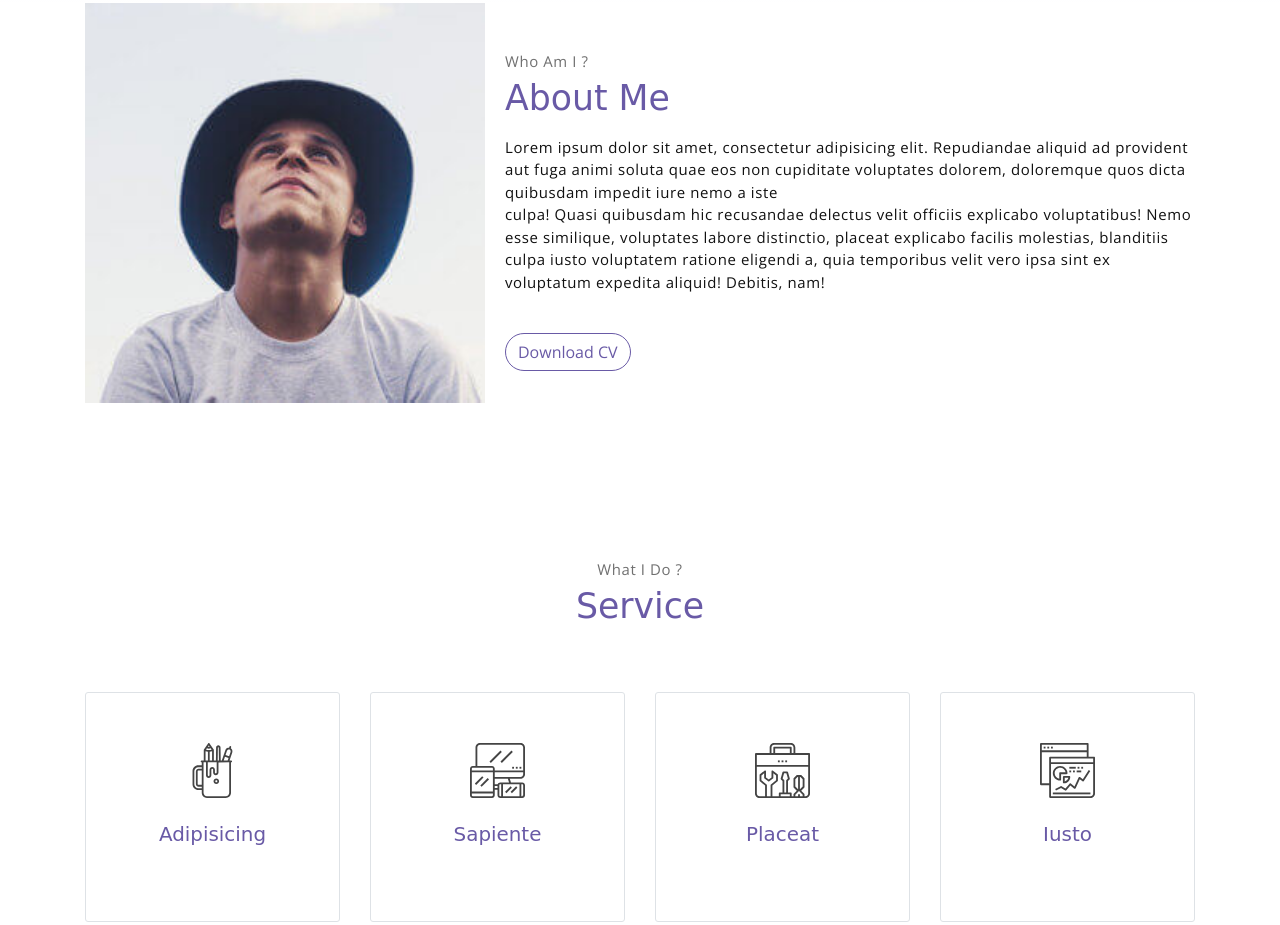
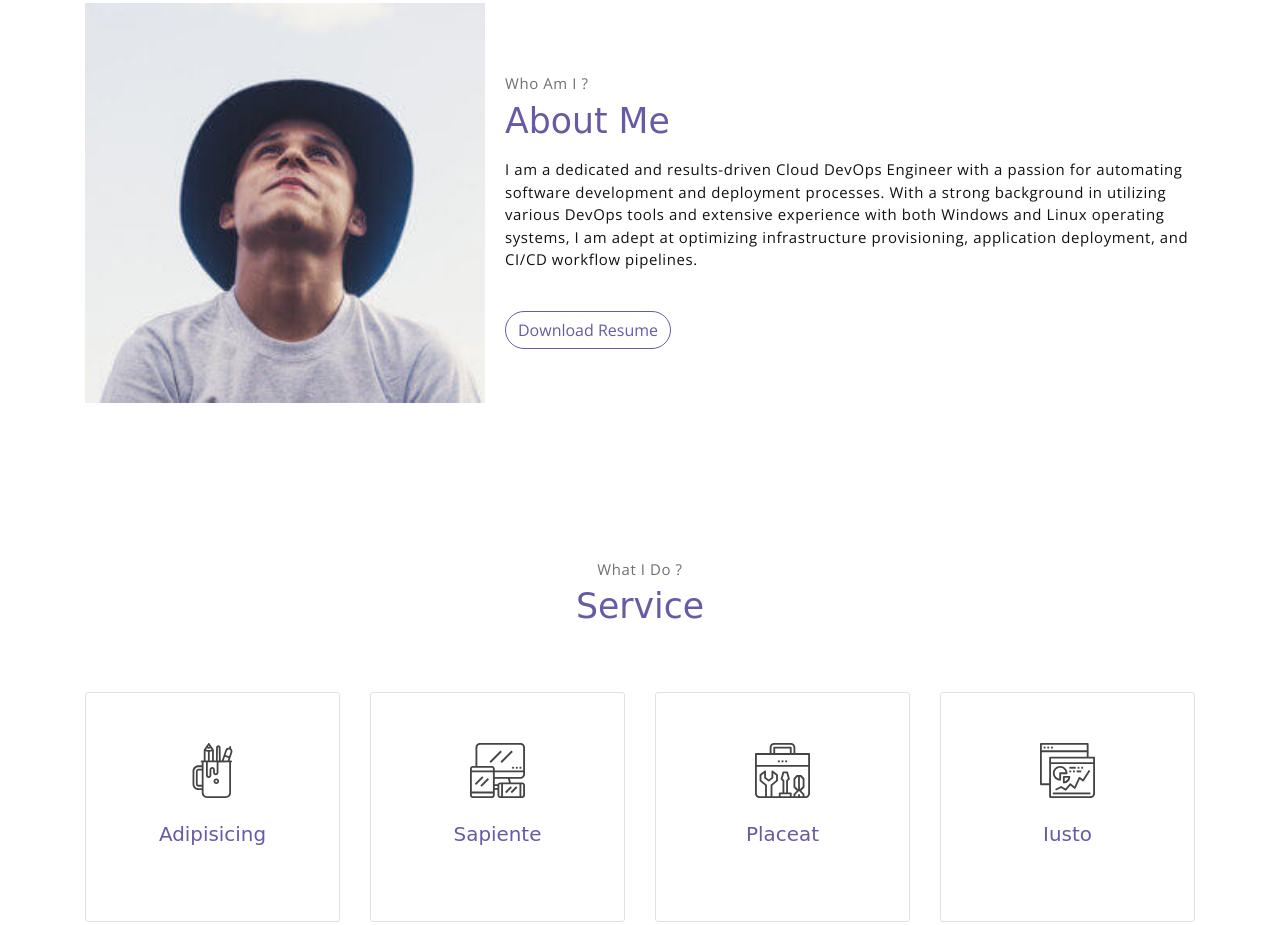
Before and after one commit to SaadSyed06/SaadSyed06.github.io, a plain HTML site: page index.html in a window 1280 px wide. Shown: the part 797-1722 px from the top of the page. Drawn offline with nearby package versions, Linux system fonts and the light colour scheme; a web font is replaced by a local one.

Commit message:
Update index.html

```diff
--- a/index.html
+++ b/index.html
@@ -78,15 +78,12 @@
                     <p class="section-subtitle">Who Am I ?</p>
                     <h2 class="section-title mb-3">About Me</h2>
                     <p>
-                        Lorem ipsum dolor sit amet, consectetur adipisicing elit. Repudiandae aliquid ad provident aut
-                        fuga animi soluta quae eos non cupiditate voluptates dolorem, doloremque quos dicta quibusdam
-                        impedit iure nemo a iste
-                        <br>culpa! Quasi quibusdam hic recusandae delectus velit officiis explicabo voluptatibus! Nemo
-                        esse similique, voluptates labore distinctio, placeat explicabo facilis molestias, blanditiis
-                        culpa iusto voluptatem ratione eligendi a, quia temporibus velit vero ipsa sint ex voluptatum
-                        expedita aliquid! Debitis, nam!
+                        I am a dedicated and results-driven Cloud DevOps Engineer with a passion for automating software
+                        development and deployment processes. With a strong background in utilizing various DevOps tools and
+                        extensive experience with both Windows and Linux operating systems, I am adept at optimizing infrastructure
+                        provisioning, application deployment, and CI/CD workflow pipelines.
                     </p>
-                    <button class="btn-rounded btn btn-outline-primary mt-4">Download CV</button>
+                    <button class="btn-rounded btn btn-outline-primary mt-4">Download Resume</button>
                 </div>
             </div><!-- end of about wrapper -->
         </div><!-- end of container -->
@@ -155,7 +152,7 @@
     <section class="section" id="portfolio">
         <div class="container text-center">
             <p class="section-subtitle">What I Did ?</p>
-            <h6 class="section-title mb-6">Portfolio</h6>
+            <h6 class="section-title mb-6">Cloud DevOps</h6>
             <!-- row -->
             <div class="row">
                 <div class="col-md-4">
```
